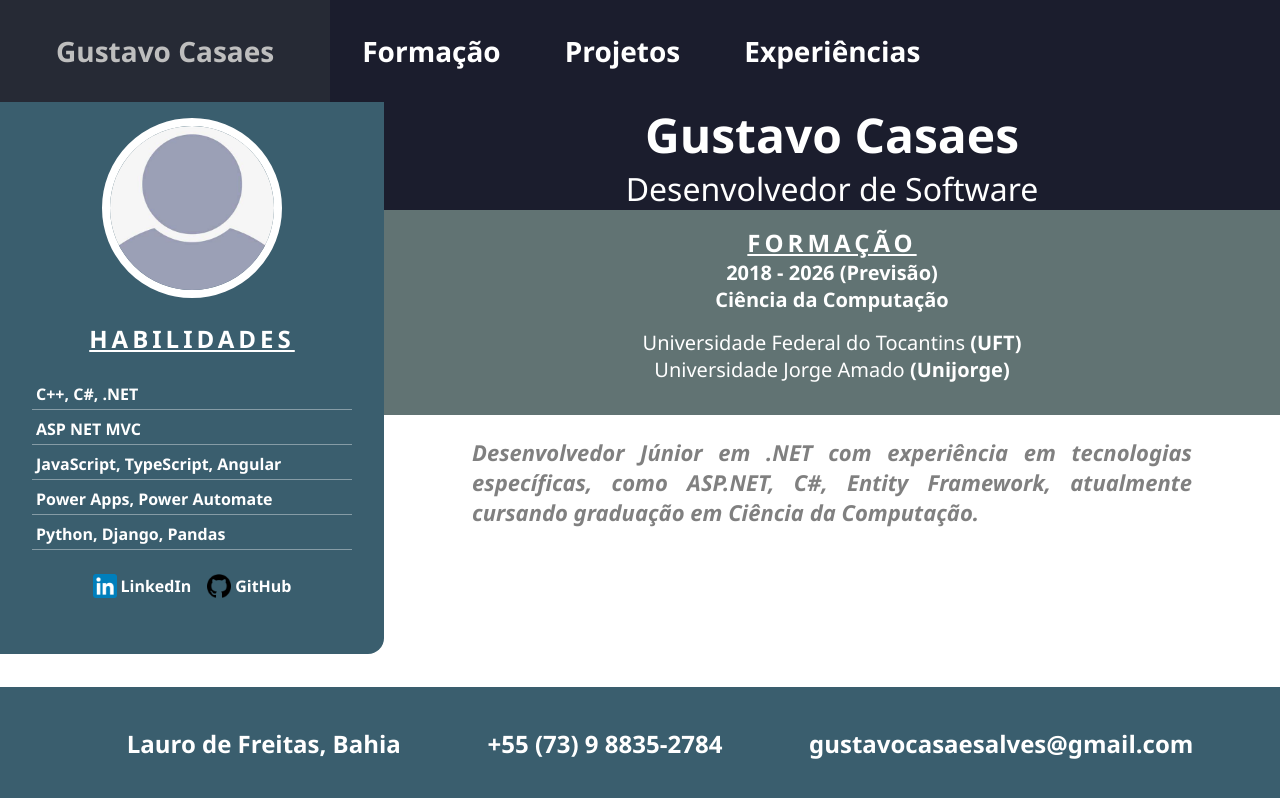
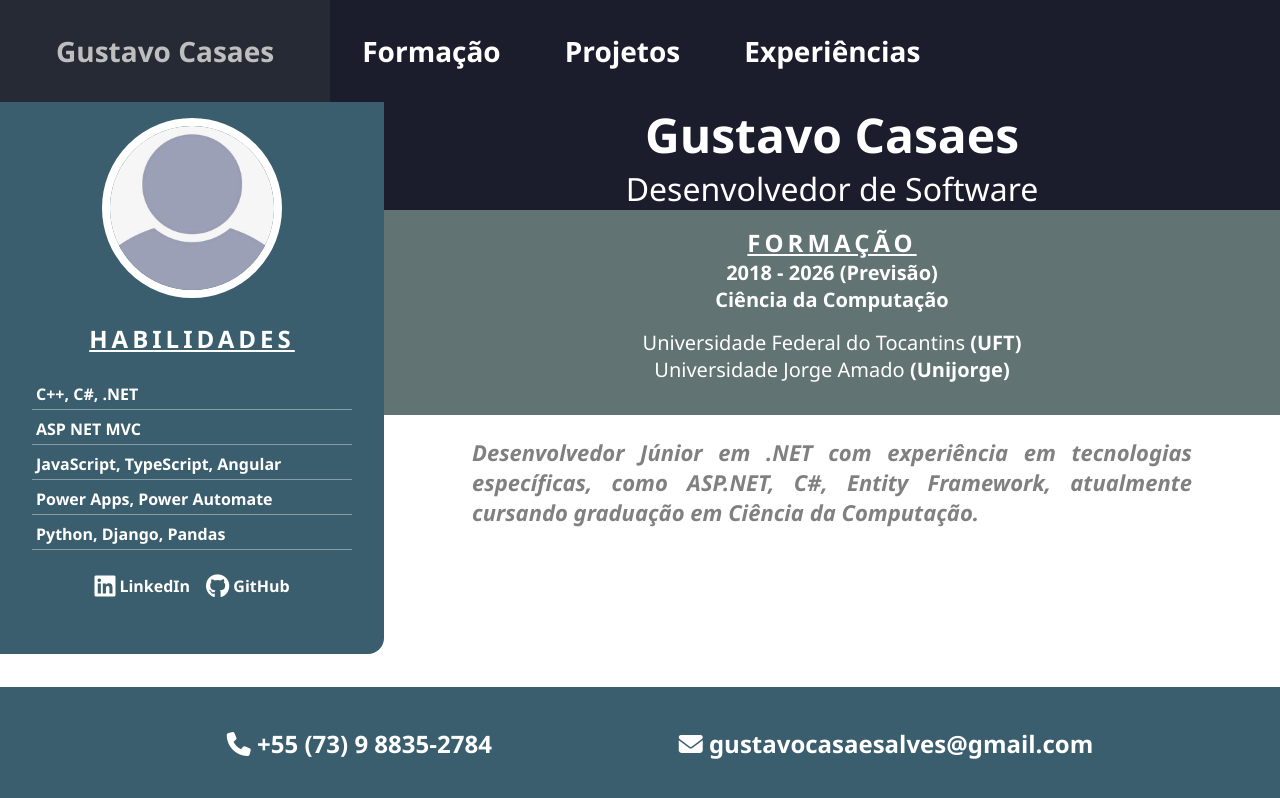
Before and after one commit to Zokyn/Web-CV, a plain HTML site: page index.html in a window 1280 px wide. Drawn offline with Linux system fonts and the light colour scheme.

Commit message:
adicionado icones do font awesome ao documento e ao footer

```diff
--- a/index.html
+++ b/index.html
@@ -6,6 +6,7 @@
     <meta name="viewport" content="width=device-width, initial-scale=1.0">
     <title>Gustavo Casaes</title>
     <link rel="stylesheet" href="style.css">
+    <script src="https://kit.fontawesome.com/2e9058513c.js" crossorigin="anonymous"></script>
 </head>
 <body>
     <nav>
@@ -63,8 +64,12 @@
                 </div>
             <h3>Habilidades</h3>
             <ul class="skill-list">
-                <li>C++, C#, .NET</li>
-                <li>ASP NET MVC</li>
+                <li>
+                    C++, C#, .NET
+                </li>
+                <li>
+                    ASP NET MVC
+                </li>
                 <li>JavaScript, TypeScript, Angular</li>
                 <li>Power Apps, Power Automate</li>
                 <li>Python, Django, Pandas</li>
@@ -73,16 +78,13 @@
                 <a
                     class="contact-link"
                     href="https://www.linkedin.com/in/gustavo-casaes-alves-043a31234/">
-                    <img class="icon"
-                        src="images/linkedin-icon.png" />
+                    <i class="fa-brands fa-linkedin"></i>
                     LinkedIn
                 </a>
                 <a
                     class="contact-link"
                     href="https://github.com/Zokyn">
-                    <img
-                        class="icon"
-                        src="images/github-icon.png" />
+                    <i class="fa-brands fa-github"></i>
                     GitHub
                 </a>
             </div>
@@ -94,14 +96,24 @@
 
     <footer class="footer-content-container">
         <ul>
-            <li id="local">
-                Lauro de Freitas, Bahia
+<!--             <li id="local">
+                <a>
+                    <i class="fa-solid fa-location-dot"></i>
+                    Lauro de Freitas, Bahia
+                </a>
             </li>
+-->
             <li id="telephone">
-                +55 (73) 9 8835-2784
+                <a href="tel:+5573988352784">
+                    <i class="fa-solid fa-phone"></i>
+                    +55 (73) 9 8835-2784
+                </a>
             </li>
             <li id="email">
-                gustavocasaesalves@gmail.com
+                <a href="mailto:gustavocasaesalves@gmail.com">
+                    <i class="fa-solid fa-envelope"></i>
+                    gustavocasaesalves@gmail.com
+                </a>
             </li>
         </ul>
     </footer>
--- a/style.css
+++ b/style.css
@@ -154,6 +154,9 @@ ul.skill-list>li:active {
     color: grey;
     transition: all ease-in 0.12s;
 }
+.contact-list a.contact-link i {
+    font-size: 24px;
+}
 
 .icon {
     height: 24px;
```
